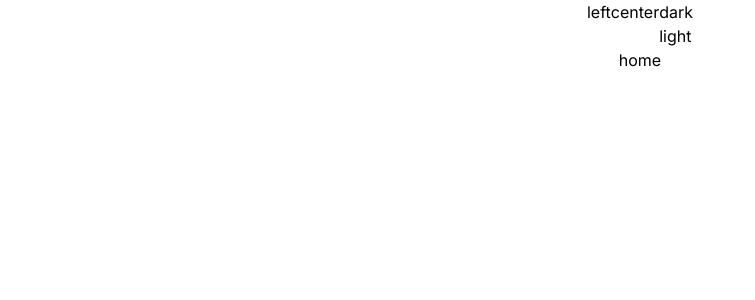
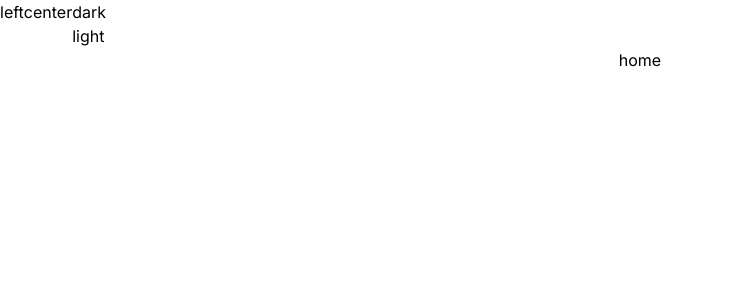
Before and after one commit to openmind-why/record-us, a Next.js app: page / in a window 1280 px wide. Shown: the top 300 px of the page, without its empty margins (0-755 px from the left). Built offline with nearby package versions, Linux system fonts and the light colour scheme.

Commit message:
✨ feat: test

```diff
--- a/src/app/components/Layout/Header/index.tsx
+++ b/src/app/components/Layout/Header/index.tsx
@@ -18,7 +18,7 @@ const Index = () => {
   }
 
   return (
-    <div className='flex justify-between'>
+    <div className='flex  w-screen '>
       <div>left</div>
       <div>center</div>
       <div>
```
